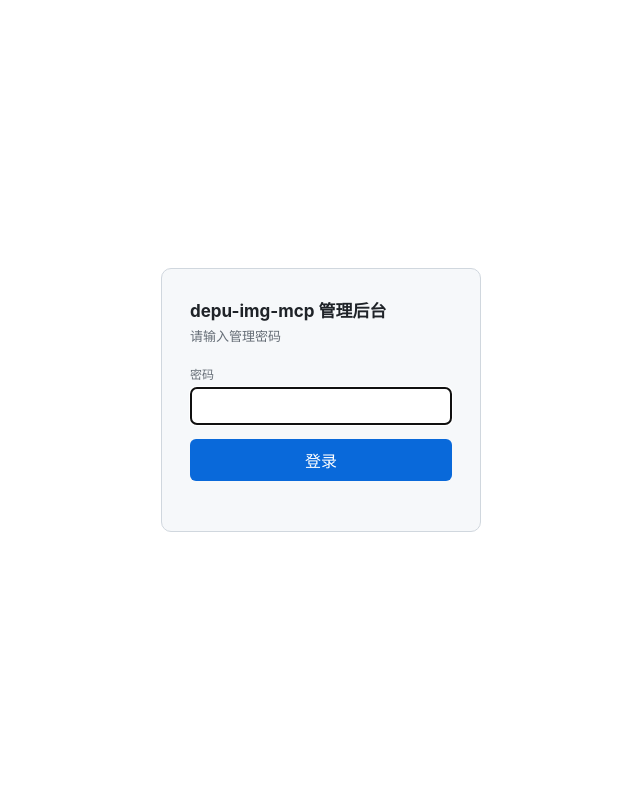
After one commit to luyufan498/depu-image-understand-mcp, a Python web app: template src/depu_img_mcp/web/templates/login.html in a window 1280 px wide. The commit adds this page. Shown: the whole page, without its empty margins (319-959 px from the left). Run offline with Jinja, Linux system fonts and the light colour scheme; the template is opened without the code that fills it, so the values that code supplies are empty.

Commit message:
Admin UI: password-gated login page, keep API + MCP open
- ADMIN_TOKEN now guards only the admin UI entry: visiting /admin/ without a
  valid session cookie shows a login page; correct password sets an httponly
  cookie (7-day, in-memory session store).
- Playground API (/admin/api/*) and /mcp endpoint are intentionally NOT gated
  — per-request keys / IDC gateway routing will be handled separately later.
- docker-compose passes ADMIN_TOKEN through; .env holds the actual value.
- Add logout button on admin page.

Co-Authored-By: Claude Opus 5 (1M context) <noreply@anthropic.com>

```diff
--- a/docker-compose.yml
+++ b/docker-compose.yml
@@ -12,6 +12,7 @@ services:
       - MCP_HOST=0.0.0.0
       - MCP_PORT=8080
       - WEB_ENABLED=true
+      - ADMIN_TOKEN=${ADMIN_TOKEN}
     volumes:
       # Override config without rebuilding the image.
       - ./config.toml:/app/config.toml:ro
--- a/src/depu_img_mcp/web/templates/admin.html
+++ b/src/depu_img_mcp/web/templates/admin.html
@@ -48,6 +48,7 @@
 <header>
   <h1>depu-img-mcp <span class="pill">admin</span></h1>
   <span>图像理解 MCP 服务器 · 配置与测试</span>
+  <button id="logoutBtn" style="float:right;width:auto;padding:4px 14px;font-size:13px">退出登录</button>
 </header>
 <main>
 
@@ -167,6 +168,11 @@ $("runBtn").addEventListener("click", async () => {
   } catch(e) { $("out").innerHTML = `<span class="err">请求失败：${e}</span>`; }
   finally { $("runBtn").disabled = false; }
 });
+
+$("logoutBtn").addEventListener("click", async () => {
+  await fetch("logout", { method: "POST" });
+  location.href = "./";
+});
 </script>
 </body>
 </html>
--- /dev/null
+++ b/src/depu_img_mcp/web/templates/login.html
@@ -0,0 +1,58 @@
+<!DOCTYPE html>
+<html lang="zh">
+<head>
+<meta charset="utf-8">
+<meta name="viewport" content="width=device-width, initial-scale=1">
+<title>depu-img-mcp admin · 登录</title>
+<style>
+  :root { --fg:#1f2328; --muted:#656d76; --bg:#fff; --card:#f6f8fa; --bd:#d0d7de;
+          --accent:#0969da; --err:#cf222e; }
+  @media (prefers-color-scheme: dark) {
+    :root { --fg:#e6edf3; --muted:#8b949e; --bg:#0d1117; --card:#161b22; --bd:#30363d;
+            --accent:#58a6ff; --err:#f85149; }
+  }
+  * { box-sizing: border-box; }
+  body { margin:0; font-family:-apple-system,BlinkMacSystemFont,"Segoe UI",Roboto,sans-serif;
+         background:var(--bg); color:var(--fg); display:flex; align-items:center;
+         justify-content:center; min-height:100vh; }
+  .box { background:var(--card); border:1px solid var(--bd); border-radius:10px;
+         padding:28px 28px 22px; width:320px; max-width:90vw; }
+  h1 { font-size:17px; margin:0 0 4px; }
+  p.sub { color:var(--muted); font-size:13px; margin:0 0 20px; }
+  label { display:block; font-size:12px; color:var(--muted); margin-bottom:5px; }
+  input { font:inherit; padding:8px 10px; border:1px solid var(--bd); border-radius:6px;
+          background:var(--bg); color:var(--fg); width:100%; }
+  button { cursor:pointer; background:var(--accent); color:#fff; border:none;
+           width:100%; padding:9px; border-radius:6px; font:inherit; margin-top:14px; }
+  button:disabled { opacity:.5; }
+  .err { color:var(--err); font-size:13px; margin-top:10px; min-height:18px; }
+</style>
+</head>
+<body>
+<form class="box" id="loginForm">
+  <h1>depu-img-mcp 管理后台</h1>
+  <p class="sub">请输入管理密码</p>
+  <label>密码</label>
+  <input type="password" id="password" autofocus autocomplete="current-password">
+  <button type="submit" id="btn">登录</button>
+  <div class="err" id="msg"></div>
+</form>
+<script>
+const $ = id => document.getElementById(id);
+$("loginForm").addEventListener("submit", async (e) => {
+  e.preventDefault();
+  $("btn").disabled = true; $("msg").textContent = "";
+  try {
+    const r = await fetch("login", {
+      method: "POST",
+      headers: {"Content-Type": "application/json"},
+      body: JSON.stringify({ password: $("password").value })
+    });
+    if (r.ok) { location.href = "./"; }
+    else { const d = await r.json(); $("msg").textContent = d.error || "登录失败"; }
+  } catch (err) { $("msg").textContent = "请求失败: " + err; }
+  finally { $("btn").disabled = false; }
+});
+</script>
+</body>
+</html>
```
Also changed, not shown: src/depu_img_mcp/web/app.py (+52 -29 lines).
